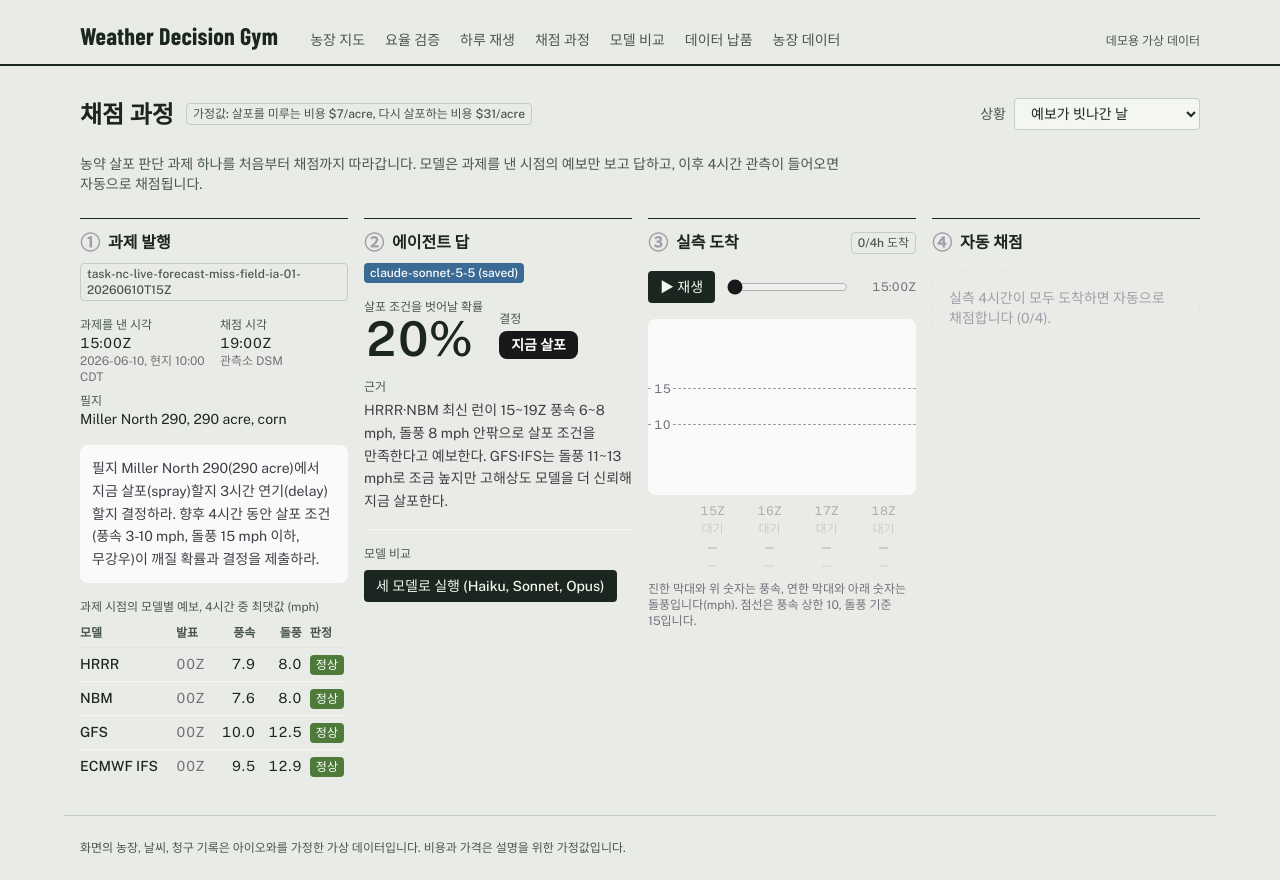
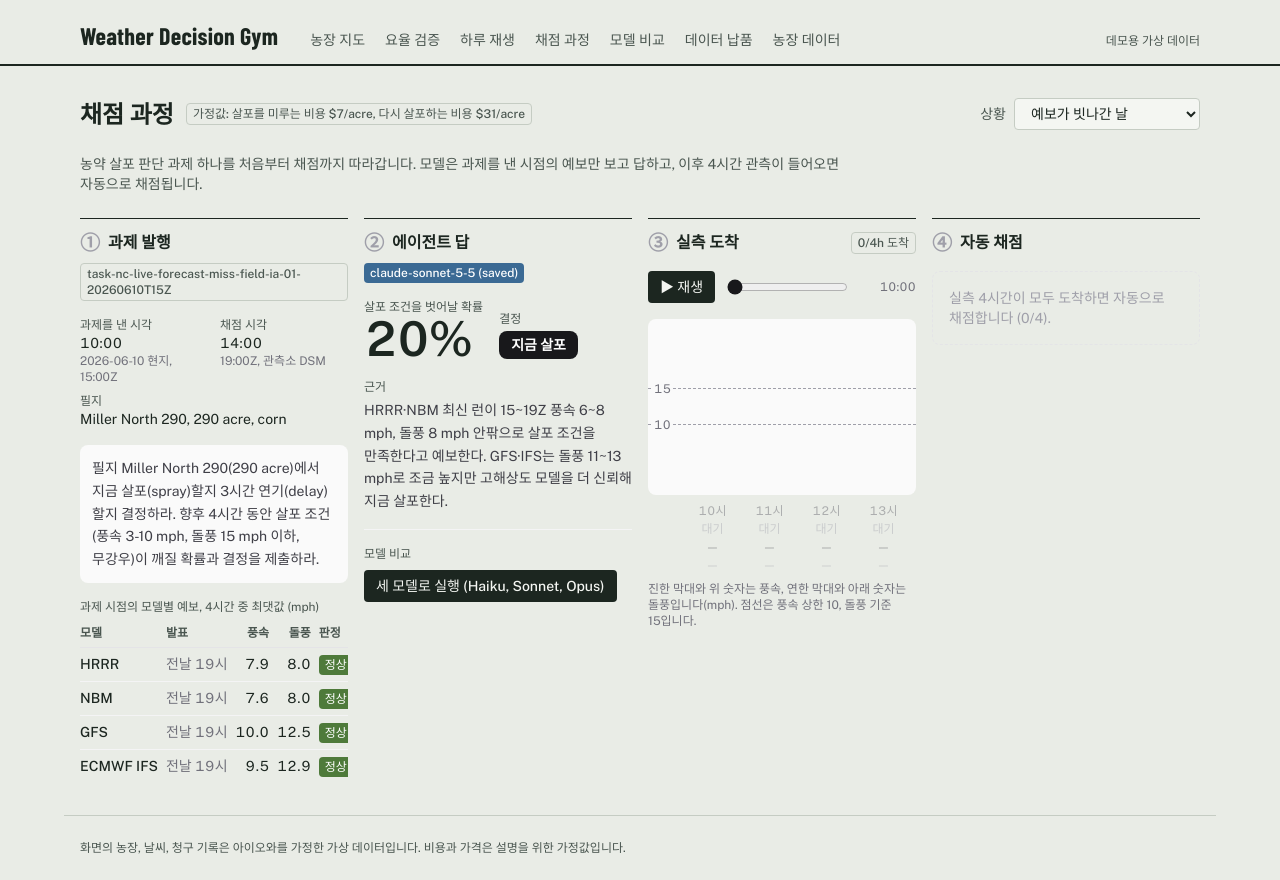
Before and after one commit to kkyare/kkyare_hackathon, a Next.js app: page /live in a window 1280 px wide. Built offline with nearby package versions, Linux system fonts and the light colour scheme.

Commit message:
fix(nowcasting,live): skill을 대칭형으로 바꿔 -1 고착 해소, /live 현지 시각 표기와 녹화 없음 안내

```diff
--- a/src/app/live/page.tsx
+++ b/src/app/live/page.tsx
@@ -84,10 +84,15 @@ const REASON_LABEL: Record<string, string> = {
 }
 const DECISION_LABEL: Record<string, string> = { spray: '지금 살포', delay: '3시간 연기' }
 
-const hhZ = (iso: string) => `${iso.slice(11, 13)}Z`
+// 화면은 다른 페이지처럼 현지 시각(아이오와 6월 = CDT, UTC-5)을 먼저 보여 주고 UTC(Z)는 보조로 둔다.
+const CDT_OFFSET_MS = -5 * 3_600_000
+const toCdt = (iso: string) => new Date(Date.parse(iso) + CDT_OFFSET_MS).toISOString()
 const hhmmZ = (iso: string) => `${iso.slice(11, 16)}Z`
-const dateZ = (iso: string) => `${iso.slice(0, 10)} ${hhmmZ(iso)}`
-const cdt = (iso: string) => `${String((Number(iso.slice(11, 13)) + 19) % 24).padStart(2, '0')}:${iso.slice(14, 16)} CDT`
+const hourLocal = (iso: string) => `${Number(toCdt(iso).slice(11, 13))}시`
+const hhmmLocal = (iso: string) => toCdt(iso).slice(11, 16)
+const dateLocal = (iso: string) => toCdt(iso).slice(0, 10)
+/** 예보 발표 시각처럼 기준일보다 앞선 날이면 '전날'을 붙인다. */
+const hourLocalFrom = (iso: string, refIso: string) => `${dateLocal(iso) < dateLocal(refIso) ? '전날 ' : ''}${hourLocal(iso)}`
 const num = (v: number | null | undefined, digits = 1) => (v == null ? '—' : v.toFixed(digits))
 const pct = (v: number | null | undefined) => (v == null ? '—' : `${Math.round(v * 100)}%`)
 const usd = (v: number) => `$${v.toLocaleString('en-US', { maximumFractionDigits: 0 })}`
@@ -132,7 +137,7 @@ function Empty({ text }: { text: string }) {
   return <div className="rounded-lg border border-dashed border-zinc-200 p-4 text-sm text-zinc-400">{text}</div>
 }
 
-function ModelTable({ models }: { models: ModelSummary[] }) {
+function ModelTable({ models, t0 }: { models: ModelSummary[]; t0: string }) {
   return (
     <table className="w-full text-sm">
       <thead>
@@ -147,13 +152,15 @@ function ModelTable({ models }: { models: ModelSummary[] }) {
       <tbody>
         {models.map((m) => (
           <tr key={m.model} className="border-b border-zinc-100 last:border-0">
-            <td className="py-1.5 pr-2 font-medium" title={m.model}>
+            <td className="py-1.5 pr-2 font-medium whitespace-nowrap" title={m.model}>
               {MODEL_LABEL[m.model] ?? m.model}
             </td>
-            <td className={`py-1.5 pr-2 whitespace-nowrap text-zinc-500 ${UI.mono}`}>{hhZ(m.issuedAt)}</td>
+            <td className={`py-1.5 pr-2 whitespace-nowrap text-zinc-500 ${UI.mono}`} title={hhmmZ(m.issuedAt)}>
+              {hourLocalFrom(m.issuedAt, t0)}
+            </td>
             <td className={`py-1.5 pr-2 text-right whitespace-nowrap ${UI.mono}`}>{num(m.windowMaxWind)}</td>
             <td className={`py-1.5 pr-2 text-right whitespace-nowrap ${UI.mono}`}>{num(m.windowMaxGust)}</td>
-            <td className="py-1.5">
+            <td className="py-1.5 whitespace-nowrap">
               <Badge tone={m.violation ? STATUS_STYLE.NO_GO.chip : STATUS_STYLE.GO.chip}>{m.violation ? '위반' : '정상'}</Badge>
             </td>
           </tr>
@@ -192,7 +199,9 @@ function HourChart({ frames, shown }: { frames: Frame[]; shown: number }) {
           const s = STATUS_STYLE[f.status]
           return (
             <div key={f.time} className={`flex flex-col items-center gap-0.5 whitespace-nowrap text-xs ${UI.mono} transition-opacity duration-300 ${on ? 'opacity-100' : 'opacity-40'}`}>
-              <div className="text-zinc-600">{hhZ(f.time)}</div>
+              <div className="text-zinc-600" title={hhmmZ(f.time)}>
+                {hourLocal(f.time)}
+              </div>
               {on ? (
                 <div className={`font-semibold ${s.text}`}>{f.status}</div>
               ) : (
@@ -239,6 +248,8 @@ function ArenaPanel({ task }: { task: Task }) {
   }
 
   const result = state.kind === 'ok' ? state.data : null
+  // 저장 응답이 하나도 없는 과제는 API 오류 문자열 대신 안내 한 줄을 보여 준다 (숫자는 만들지 않는다).
+  const noSaved = result != null && result.answers.length === 0
   const rows = result
     ? ARENA_MODELS.map((m) => ({
         ...m,
@@ -255,7 +266,7 @@ function ArenaPanel({ task }: { task: Task }) {
         <div className="flex flex-wrap items-center gap-2">
           <span className={UI.label}>모델 비교</span>
           {result && result.answers.length > 0 && <Badge tone={result.live ? TONE.live : TONE.demo}>{result.live ? 'LIVE' : 'SAVED'}</Badge>}
-          {result && result.errors.length > 0 && <Badge tone={TONE.error}>오류 {result.errors.length}건</Badge>}
+          {result && !noSaved && result.errors.length > 0 && <Badge tone={TONE.neutral}>저장된 답 없음 {result.errors.length}건</Badge>}
         </div>
         <Button type="button" variant="solid" onClick={run} disabled={state.kind === 'loading'} className="shrink-0 whitespace-nowrap">
           세 모델로 실행 (Haiku, Sonnet, Opus)
@@ -272,7 +283,16 @@ function ArenaPanel({ task }: { task: Task }) {
           <span className="font-semibold">모델 실행에 실패했습니다.</span> <span className={`text-red-600 ${UI.mono}`}>{state.message}</span>
         </div>
       )}
-      {result && (
+      {noSaved && (
+        <p className="rounded-lg border border-dashed border-zinc-300 px-3 py-2 text-sm text-zinc-600">
+          이 과제는 아직 녹화된 모델 답이 없습니다.{' '}
+          <a href="/arena" className="font-medium underline underline-offset-2">
+            모델 비교
+          </a>
+          에서 같은 방식으로 채점한 Haiku·Sonnet·Opus 결과를 볼 수 있습니다.
+        </p>
+      )}
+      {result && !noSaved && (
         <>
           <div className="overflow-x-auto">
             <table className="w-full text-sm">
@@ -295,14 +315,14 @@ function ArenaPanel({ task }: { task: Task }) {
                     {r.answer ? (
                       <>
                         <td className={`${cell} text-right ${UI.mono}`}>{pct(r.answer.probability)}</td>
-                        <td className={`${cell} ${UI.mono}`}>{r.answer.decision ?? '—'}</td>
+                        <td className={cell}>{r.answer.decision ? (DECISION_LABEL[r.answer.decision] ?? r.answer.decision) : '—'}</td>
                         <td className={`${cell} text-right ${UI.mono}`}>{num(r.score?.brier, 3)}</td>
                         <td className={`${cell} text-right ${UI.mono}`}>{r.score?.regretUsd == null ? '—' : usd(r.score.regretUsd)}</td>
                         <td className={`py-1.5 text-right whitespace-nowrap ${UI.mono}`}>{r.score ? signed(r.score.skill) : '—'}</td>
                       </>
                     ) : (
-                      <td colSpan={5} className={`py-1.5 text-xs break-all text-red-700 ${UI.mono}`}>
-                        {r.error?.message ?? '응답 없음'}
+                      <td colSpan={5} className="py-1.5 text-xs text-zinc-500" title={r.error?.message}>
+                        {r.error ? '저장된 답 없음' : '응답 없음'}
                       </td>
                     )}
                   </tr>
@@ -388,15 +408,17 @@ function ReplayPanel({ scenario }: { scenario: string }) {
               <dl className="grid grid-cols-2 gap-x-3 gap-y-2 text-sm">
                 <div>
                   <dt className={UI.label}>과제를 낸 시각</dt>
-                  <dd className={`whitespace-nowrap ${UI.mono}`}>{hhmmZ(data.task.t0)}</dd>
+                  <dd className={`whitespace-nowrap ${UI.mono}`}>{hhmmLocal(data.task.t0)}</dd>
                   <dd className="text-xs text-zinc-500">
-                    {data.task.t0.slice(0, 10)}, 현지 {cdt(data.task.t0)}
+                    {dateLocal(data.task.t0)} 현지, <span className="whitespace-nowrap">{hhmmZ(data.task.t0)}</span>
                   </dd>
                 </div>
                 <div>
                   <dt className={UI.label}>채점 시각</dt>
-                  <dd className={UI.mono}>{hhmmZ(data.task.resolveAt)}</dd>
-                  <dd className="text-xs text-zinc-500">관측소 {data.task.field.stationId}</dd>
+                  <dd className={UI.mono}>{hhmmLocal(data.task.resolveAt)}</dd>
+                  <dd className="text-xs text-zinc-500">
+                    {hhmmZ(data.task.resolveAt)}, 관측소 {data.task.field.stationId}
+                  </dd>
                 </div>
                 <div className="col-span-2">
                   <dt className={UI.label}>필지</dt>
@@ -409,7 +431,7 @@ function ReplayPanel({ scenario }: { scenario: string }) {
               <div>
                 <div className={`mb-1 ${UI.label}`}>과제 시점의 모델별 예보, 4시간 중 최댓값 (mph)</div>
                 <div className="overflow-x-auto">
-                  <ModelTable models={data.snapshotSummary.models} />
+                  <ModelTable models={data.snapshotSummary.models} t0={data.task.t0} />
                 </div>
               </div>
             </>
@@ -461,7 +483,7 @@ function ReplayPanel({ scenario }: { scenario: string }) {
                   aria-label="도착한 관측 시간"
                   className="w-full accent-zinc-900"
                 />
-                <span className={`w-14 shrink-0 text-right text-xs text-zinc-500 ${UI.mono}`}>{shown > 0 ? hhmmZ(frames[shown - 1].time) : hhmmZ(data.task.t0)}</span>
+                <span className={`w-14 shrink-0 text-right text-xs text-zinc-500 ${UI.mono}`}>{shown > 0 ? hhmmLocal(frames[shown - 1].time) : hhmmLocal(data.task.t0)}</span>
               </div>
               <HourChart frames={frames} shown={shown} />
             </>
@@ -492,7 +514,7 @@ function ReplayPanel({ scenario }: { scenario: string }) {
                 </div>
               </div>
               <div className="grid grid-cols-2 gap-2">
-                <Stat label="정답 여부" value={correct == null ? '—' : correct ? '✓ 맞음' : '✗ 틀림'} tone={correct ? 'text-emerald-700' : 'text-red-700'} hint={`결정 ${data.answer.decision ?? '—'}`} />
+                <Stat label="정답 여부" value={correct == null ? '—' : correct ? '✓ 맞음' : '✗ 틀림'} tone={correct ? 'text-emerald-700' : 'text-red-700'} hint={`결정: ${data.answer.decision ? (DECISION_LABEL[data.answer.decision] ?? data.answer.decision) : '—'}`} />
                 <Stat label="최선 대비 손해" value={`${usd(regret)}/acre`} tone={regret > 0 ? 'text-red-700' : 'text-emerald-700'} hint={`필지 전체 ≈ ${usd(regret * data.task.field.acres)}`} />
                 <Stat label="Brier" value={num(data.score.brier, 3)} hint="낮을수록 좋음 (0~1)" />
                 <Stat label="Skill" value={signed(data.score.skill)} hint={SKILL_HINT} />
@@ -509,7 +531,7 @@ function ReplayPanel({ scenario }: { scenario: string }) {
                 <dt>미래 정보 차단</dt>
                 <dd>{data.score.leakFlags.length === 0 ? '통과 (과제 이후 데이터를 쓰지 않음)' : `${data.score.leakFlags.length}건`}</dd>
                 <dt>채점 근거</dt>
-                <dd className={UI.mono}>{data.score.resolvedWith ? `${data.score.resolvedWith.stationId} @ ${hhmmZ(data.score.resolvedWith.at)}` : '—'}</dd>
+                <dd className={UI.mono}>{data.score.resolvedWith ? `${data.score.resolvedWith.stationId}, ${hhmmLocal(data.score.resolvedWith.at)} (${hhmmZ(data.score.resolvedWith.at)})` : '—'}</dd>
               </dl>
             </>
           )}
--- a/src/families/nowcasting/index.ts
+++ b/src/families/nowcasting/index.ts
@@ -68,8 +68,10 @@ export const nowcasting: Family = {
     const costUsd = answer.decision === 'spray' ? y * LOSS_USD_PER_ACRE : COST_USD_PER_ACRE
     const oracleCostUsd = y ? COST_USD_PER_ACRE : 0
     const brierRef = (referenceProbability(snapshot) - y) ** 2
-    // Matching the reference exactly is zero skill, even when both Briers are 0 (1 - 0/1e-6 would give +1).
-    const skill = brier === brierRef ? 0 : 1 - brier / brierRef
+    // Symmetric Brier skill in [-1, 1]: equals 1 - brier/brierRef when the answer beats the reference, and
+    // (brierRef - brier)/brier when it is worse, so a tiny brierRef on an easy day cannot blow up to -3 or -39.
+    // Matching the reference exactly (including both 0) is zero skill.
+    const skill = brier === brierRef ? 0 : (brierRef - brier) / Math.max(brier, brierRef)
     return {
       taskId: task.id,
       model: answer.model,
```
Also changed, not shown: scripts/check-nowcasting.ts (+7 -2 lines).
